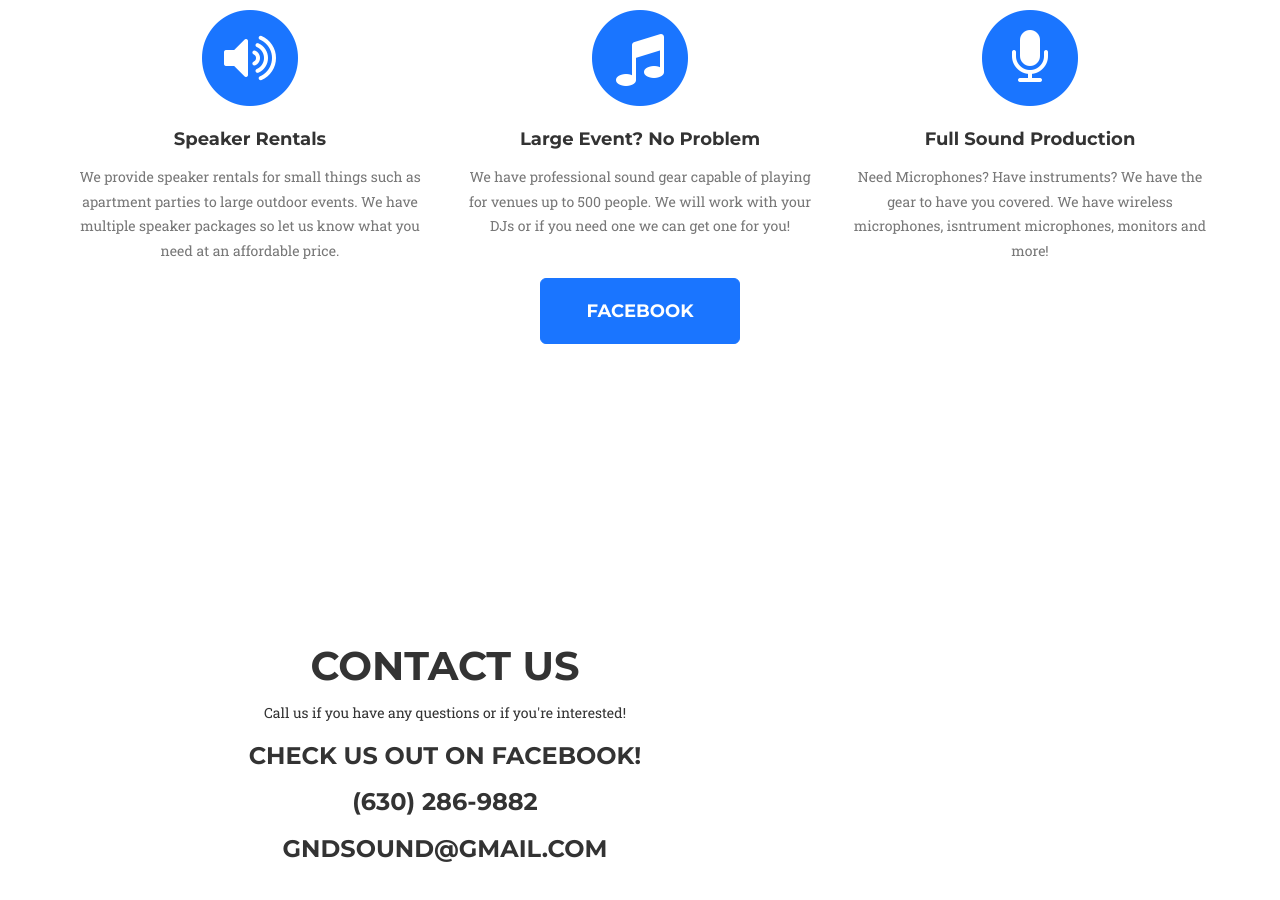
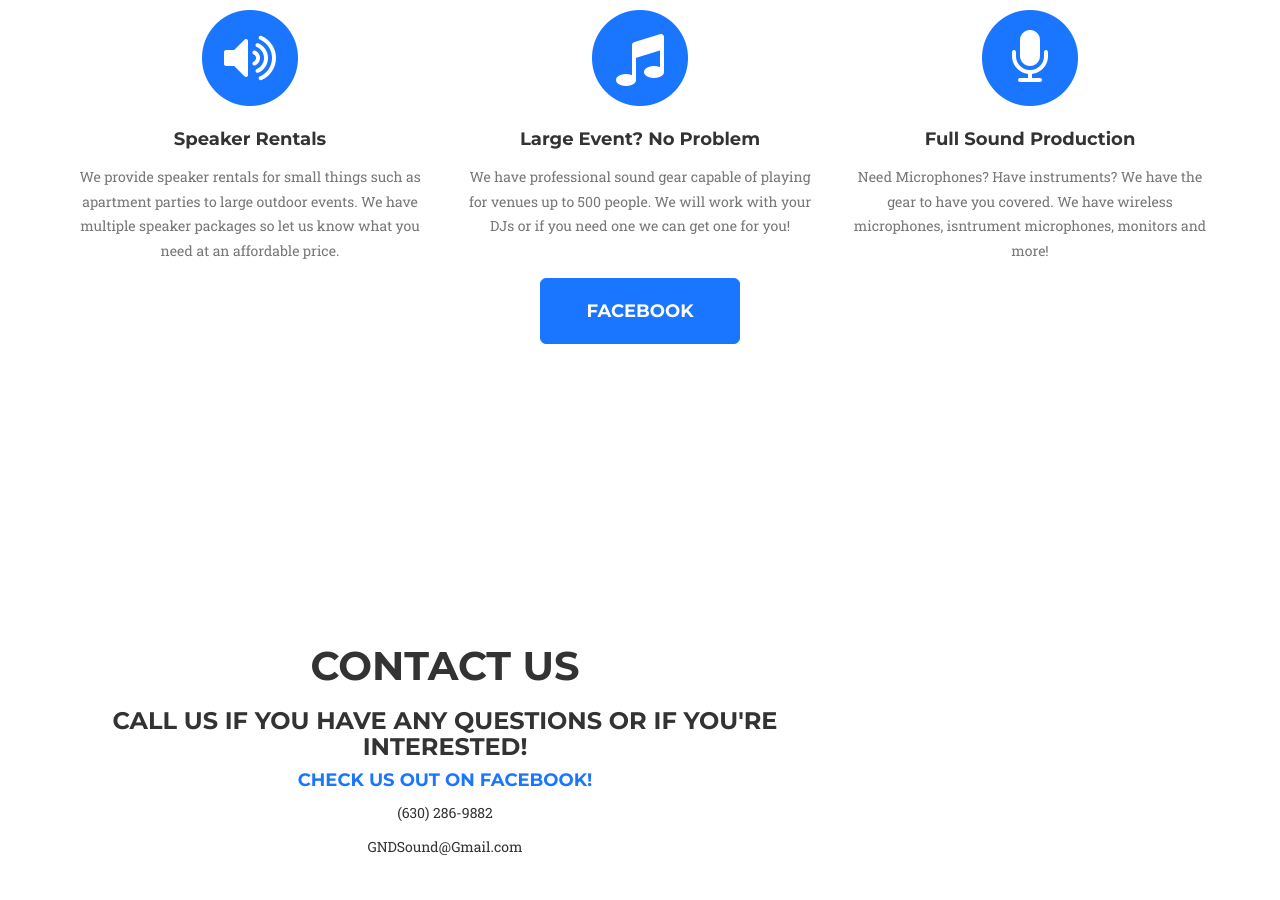
Before and after one commit to gmorrone4/GroundSound, a plain HTML site: page index.html in a window 1280 px wide. Shown: the part 1136-2036 px from the top of the page. Drawn offline with nearby package versions, Linux system fonts and the light colour scheme; a web font is replaced by a local one.

Commit message:
More text fixes

```diff
--- a/index.html
+++ b/index.html
@@ -128,10 +128,10 @@
             <div class="row">
                  <div class="col-lg-8 text-center">
                     <h2 class="section-heading">Contact Us</h2>
-                    <h4">Call us if you have any questions or if you're interested!</h4>
-                    <a href="www.facebook.com/GNDSound"></a><h3>Check Us out on Facebook!</h3></a>
-                    <h3>(630) 286-9882</h3>
-                    <h3>GNDSound@Gmail.com</h3>
+                    <h3>Call us if you have any questions or if you're interested!</h3>
+                    <a href="www.facebook.com/GNDSound"><h4>Check Us out on Facebook!</h4></a>
+                    <p>(630) 286-9882</p>
+                    <p>GNDSound@Gmail.com</p>
                 </div>
             </div>
         </div>
```
